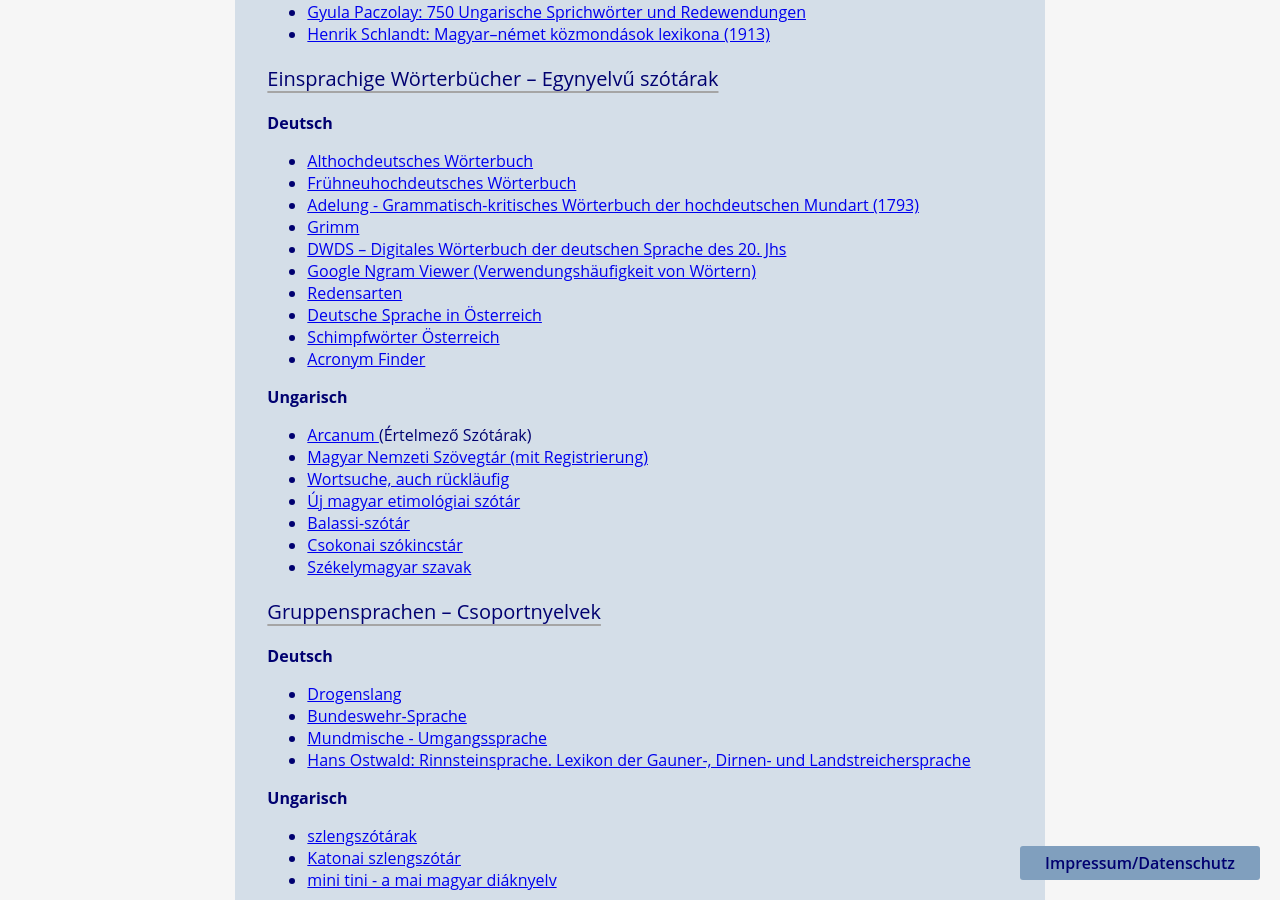
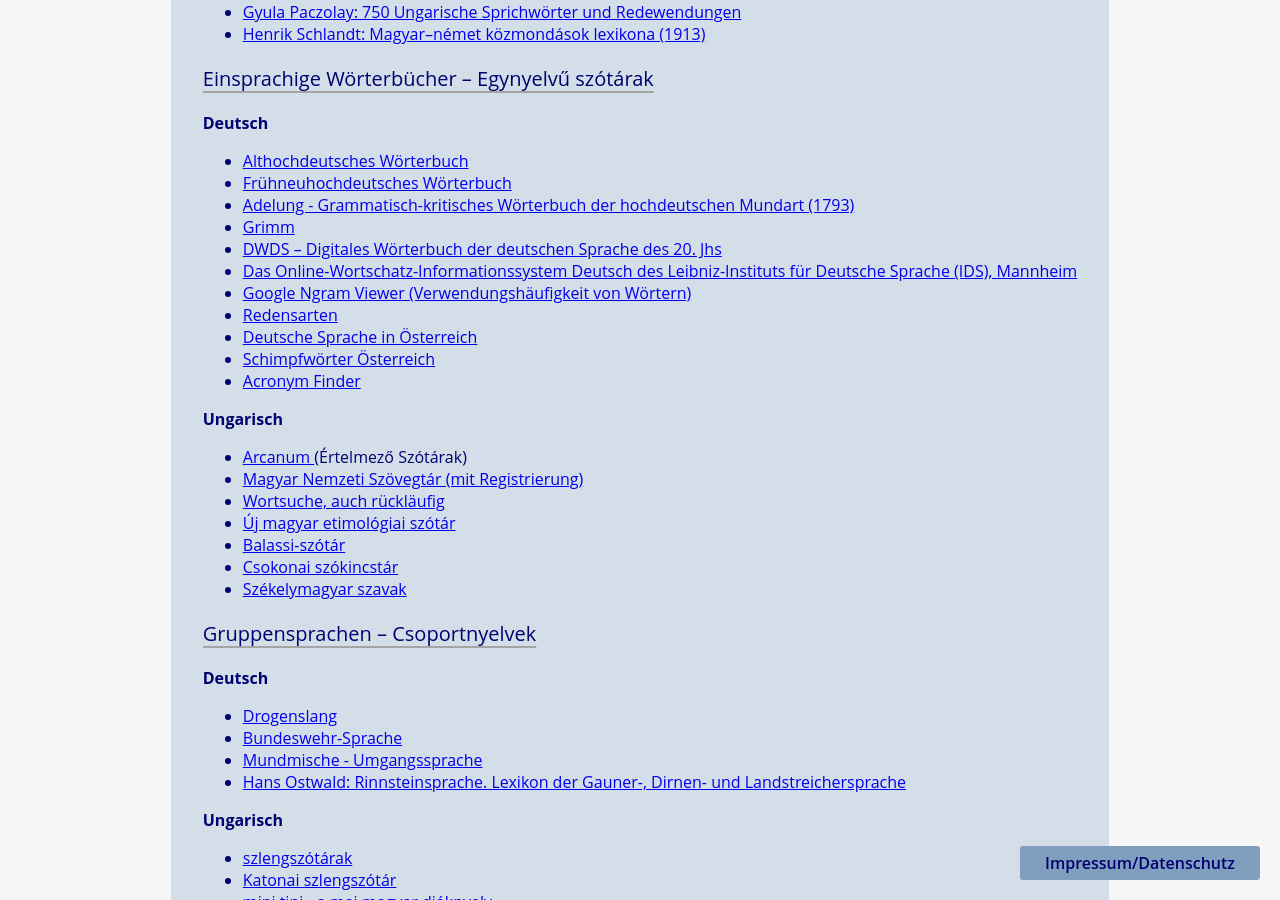
Before and after one commit to rixx/revesz.de, a Jekyll site: the page built from links.md, in a window 1280 px wide and 900 px high, scrolled down 2309 px. Built offline with Jekyll 4.4.1, drawn with Linux system fonts in a browser that asks for light colours.

Commit message:
Update links.md

```diff
--- a/links.md
+++ b/links.md
@@ -127,6 +127,7 @@
 - <a href="http://www.zeno.org/Adelung-1793" target="_blank">Adelung - Grammatisch-kritisches Wörterbuch der hochdeutschen Mundart (1793) </a>
 - <a href="https://woerterbuchnetz.de/?sigle=DWB#0" target="_blank">Grimm </a>
 - <a href="http://www.dwds.de/" target="_blank">DWDS – Digitales Wörterbuch der deutschen Sprache des 20. Jhs </a>
+- <a href="https://www.owid.de/" target="_blank">Das Online-Wortschatz-Informationssystem Deutsch des Leibniz-Instituts für Deutsche Sprache (IDS), Mannheim </a>
 - <a href="https://books.google.com/ngrams" target="_blank">Google Ngram Viewer (Verwendungshäufigkeit von Wörtern) </a>
 - <a href="http://www.redensarten-index.de/suche.php4" target="_blank">Redensarten </a>
 - <a href="https://www.ostarrichi.org/woerterbuch" target="_blank">Deutsche Sprache in Österreich </a>
```
